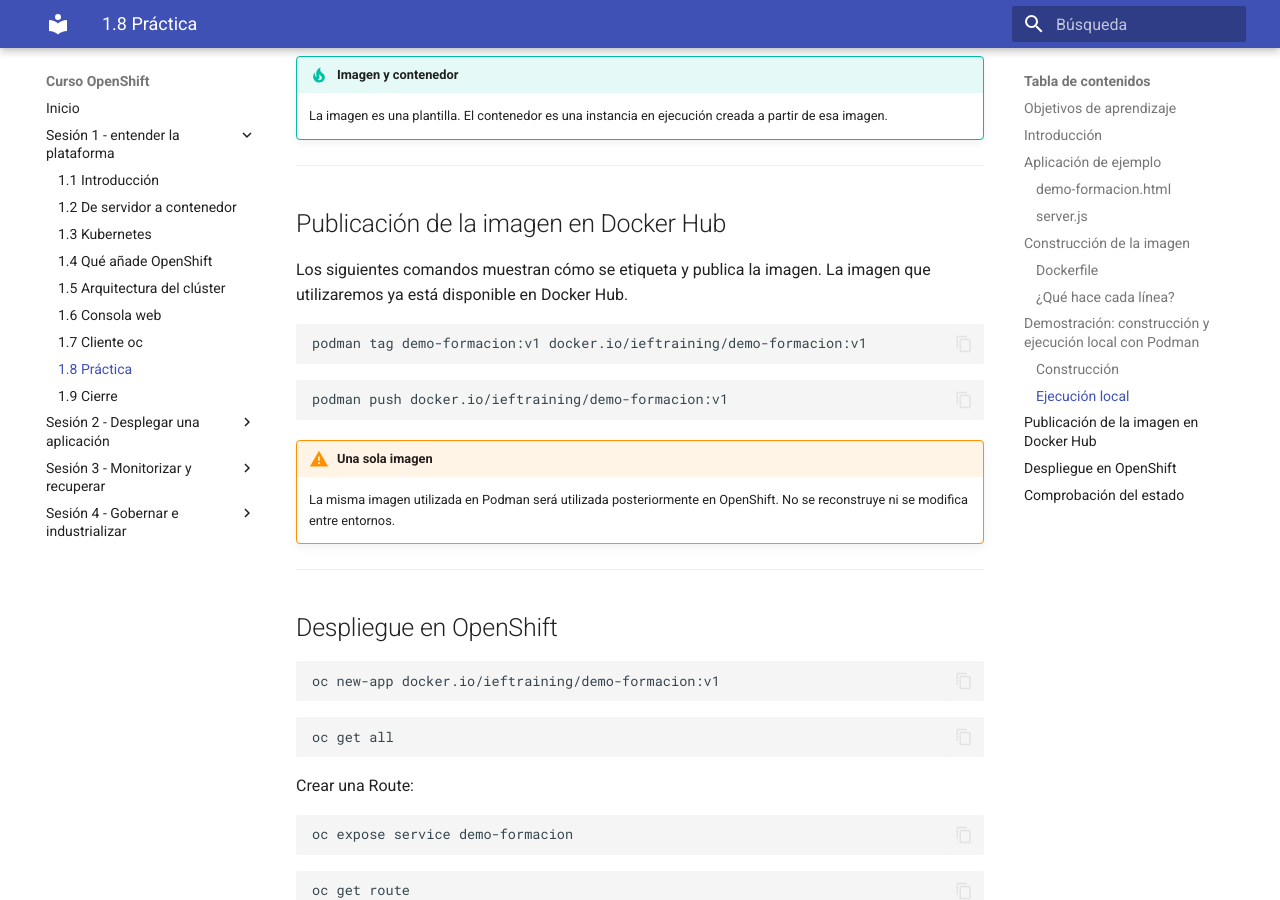
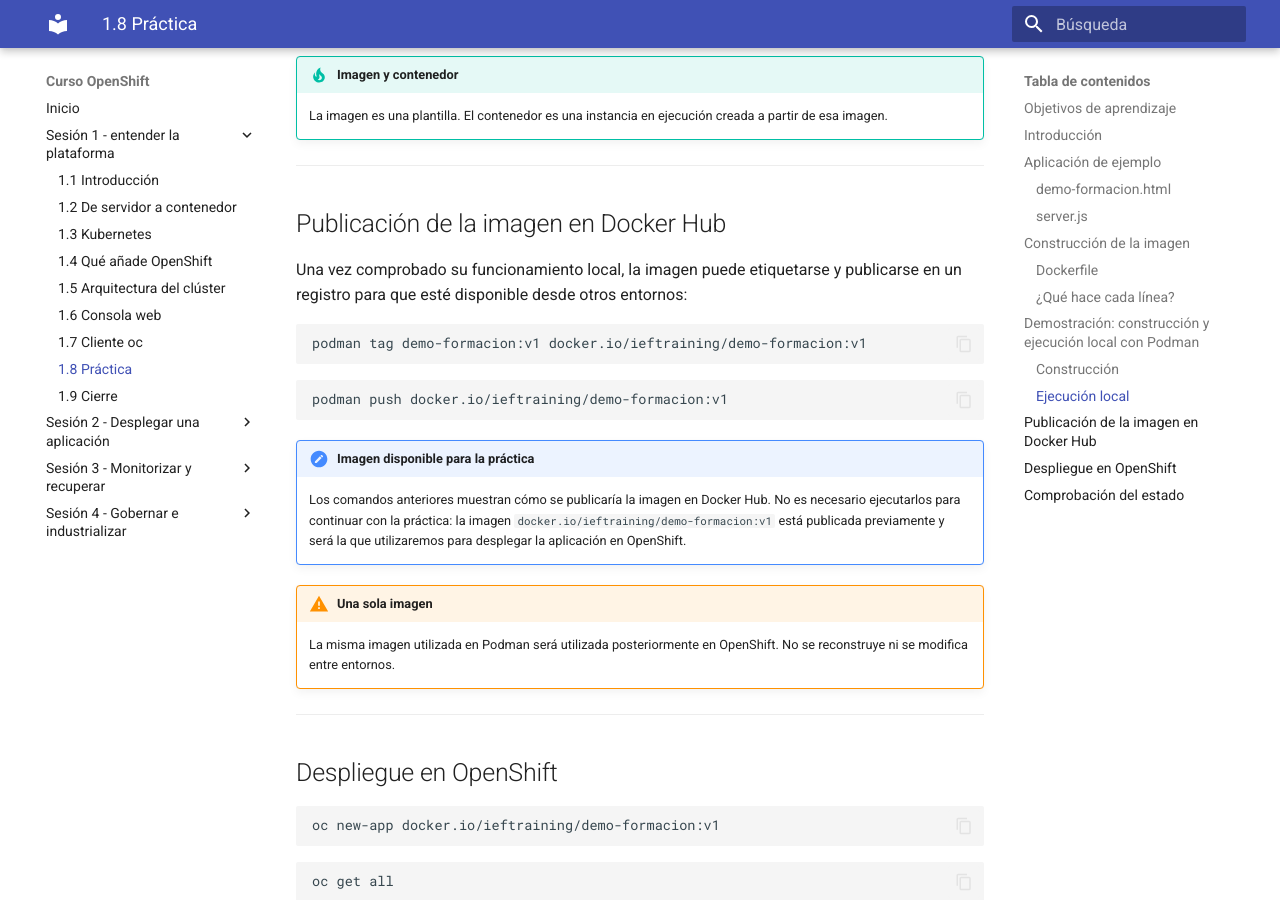
Before and after one commit to ieftraining/curso-openshift, an MkDocs documentation site: the page built from docs/sesion1/1.8-practica-imagen-cluster-completo.md, in a window 1280 px wide and 900 px high, scrolled down 3810 px. Built offline with MkDocs 1.6.1 and Material for MkDocs 9.7.7, drawn with Linux system fonts in a browser that asks for light colours.

Commit message:
Add files via upload

````diff
--- a/docs/sesion1/1.8-practica-imagen-cluster-completo.md
+++ b/docs/sesion1/1.8-practica-imagen-cluster-completo.md
@@ -163,7 +163,7 @@ http://localhost:8080
 
 ## Publicación de la imagen en Docker Hub
 
-Los siguientes comandos muestran cómo se etiqueta y publica la imagen. La imagen que utilizaremos ya está disponible en Docker Hub.
+Una vez comprobado su funcionamiento local, la imagen puede etiquetarse y publicarse en un registro para que esté disponible desde otros entornos:
 
 ```bash
 podman tag demo-formacion:v1 docker.io/ieftraining/demo-formacion:v1
@@ -172,6 +172,9 @@ podman tag demo-formacion:v1 docker.io/ieftraining/demo-formacion:v1
 ```bash
 podman push docker.io/ieftraining/demo-formacion:v1
 ```
+
+!!! note "Imagen disponible para la práctica"
+    Los comandos anteriores muestran cómo se publicaría la imagen en Docker Hub. No es necesario ejecutarlos para continuar con la práctica: la imagen `docker.io/ieftraining/demo-formacion:v1` está publicada previamente y será la que utilizaremos para desplegar la aplicación en OpenShift.
 
 !!! warning "Una sola imagen"
     La misma imagen utilizada en Podman será utilizada posteriormente en OpenShift. No se reconstruye ni se modifica entre entornos.
````
